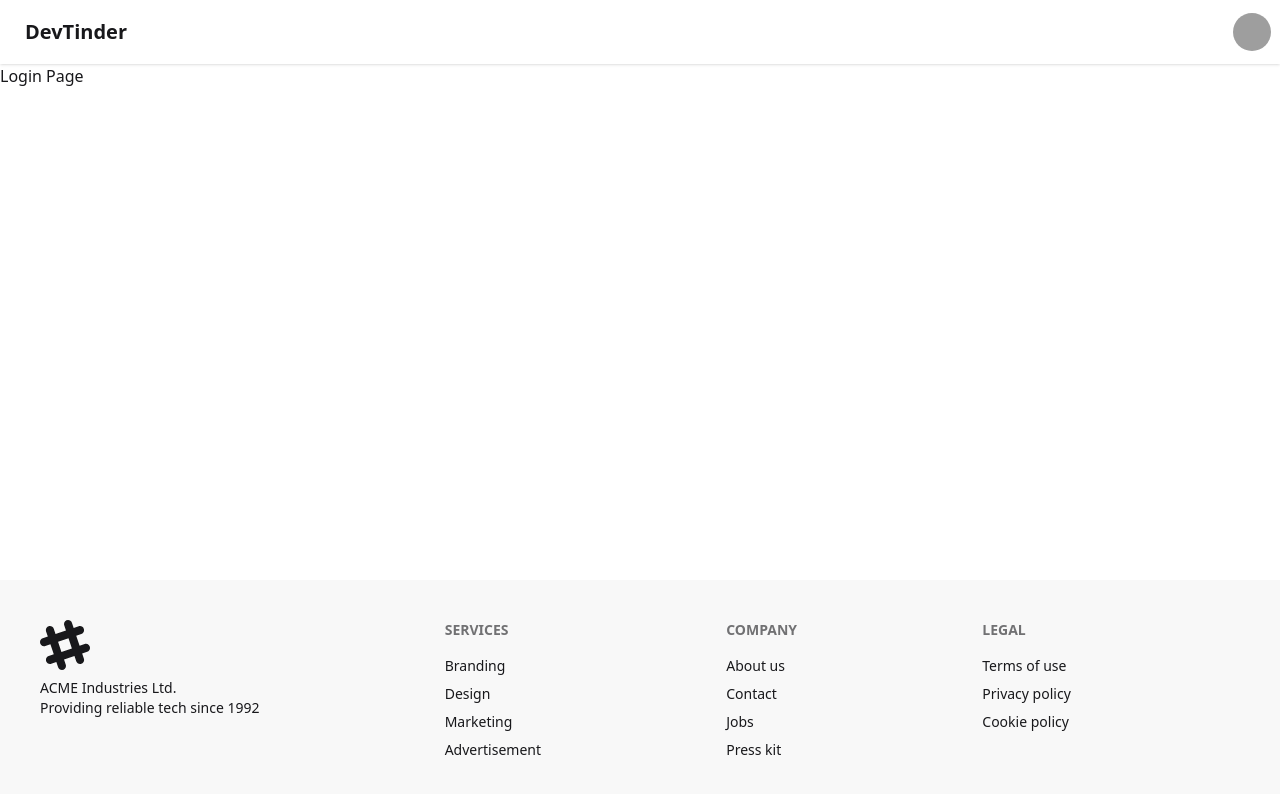
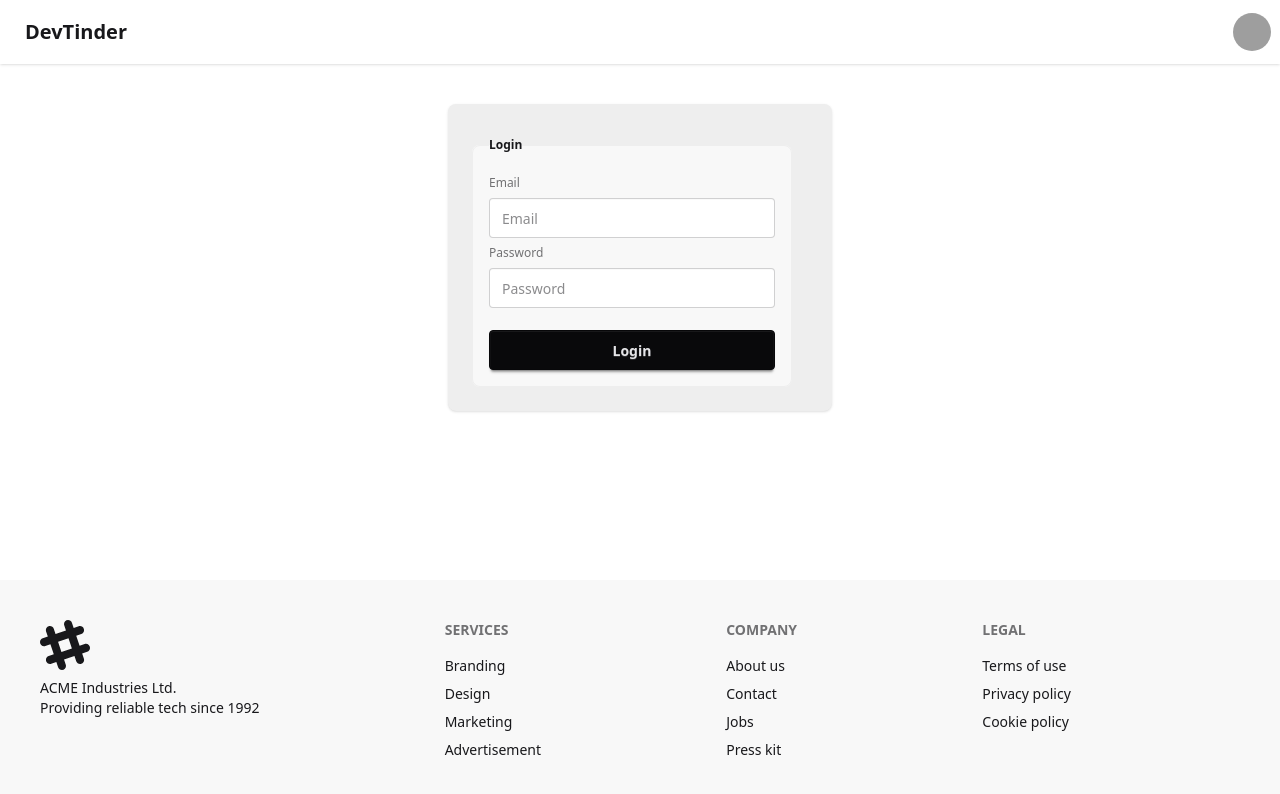
Before and after one commit to Sushraj/devSocialFront, a React (Vite) app: page /login in a window 1280 px wide. Shown: the top 794 px of the page. Built offline with nearby package versions, Linux system fonts and the light colour scheme; grey boxes are pictures that could not be loaded.

Commit message:
Login page API integrate

```diff
--- a/package.json
+++ b/package.json
@@ -11,6 +11,7 @@
   },
   "dependencies": {
     "@tailwindcss/vite": "^4.1.18",
+    "axios": "^1.13.2",
     "dom": "^0.0.3",
     "react": "^19.2.3",
     "react-dom": "^19.2.0",
--- a/src/Login.jsx
+++ b/src/Login.jsx
@@ -1,5 +1,54 @@
+import axios from "axios";
+import { useState } from "react";
+
 const Login = () => {
-  return <div> Login Page</div>;
+  const [emailId, setEmaild] = useState("");
+  const [password, setPassword] = useState("");
+
+  const handleLogin = async () => {
+    try {
+      const response = await axios.post("http://localhost:7777/login", {
+        emailId: emailId,
+        password: password,
+      });
+    } catch (error) {
+      console.error("Login failed:", error);
+    }
+  };
+
+  return (
+    <div className="flex justify-center my-10">
+      <div className="card bg-base-300 w-96 shadow-sm ">
+        <div className="card-body">
+          <fieldset className="fieldset bg-base-200 border-base-300 rounded-box w-xs border p-4">
+            <legend className="fieldset-legend">Login</legend>
+
+            <label className="label">Email</label>
+            <input
+              type="email"
+              value={emailId}
+              className="input"
+              placeholder="Email"
+              onChange={(e) => setEmaild(e.target.value)}
+            />
+
+            <label className="label">Password</label>
+            <input
+              type="password"
+              value={password}
+              className="input"
+              placeholder="Password"
+              onChange={(e) => setPassword(e.target.value)}
+            />
+
+            <button className="btn btn-neutral mt-4" onClick={handleLogin}>
+              Login
+            </button>
+          </fieldset>
+        </div>
+      </div>
+    </div>
+  );
 };
 
 export default Login;
```
Also changed, not shown: 1 other file (tests, documents, lock files or other folders).
